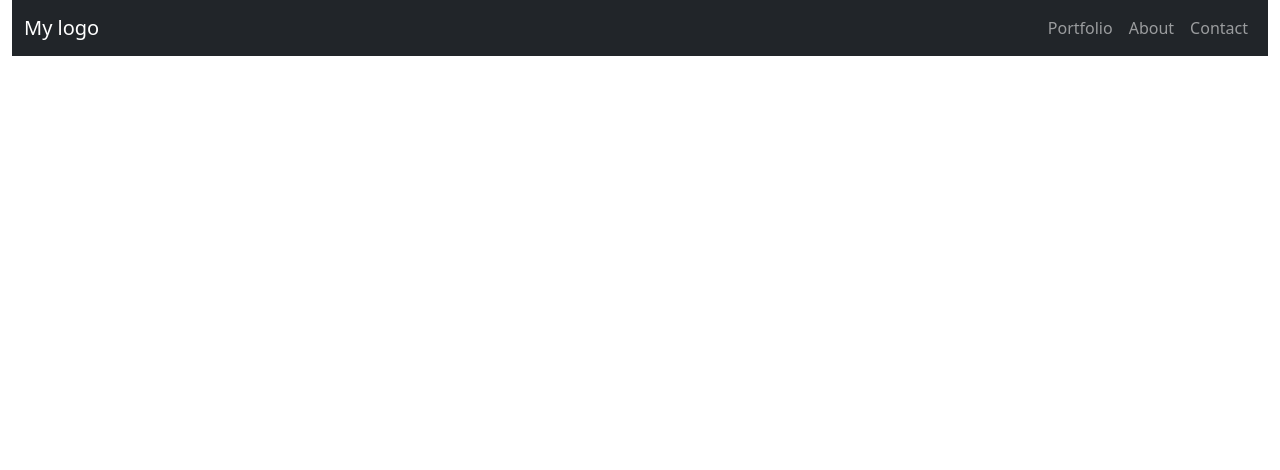
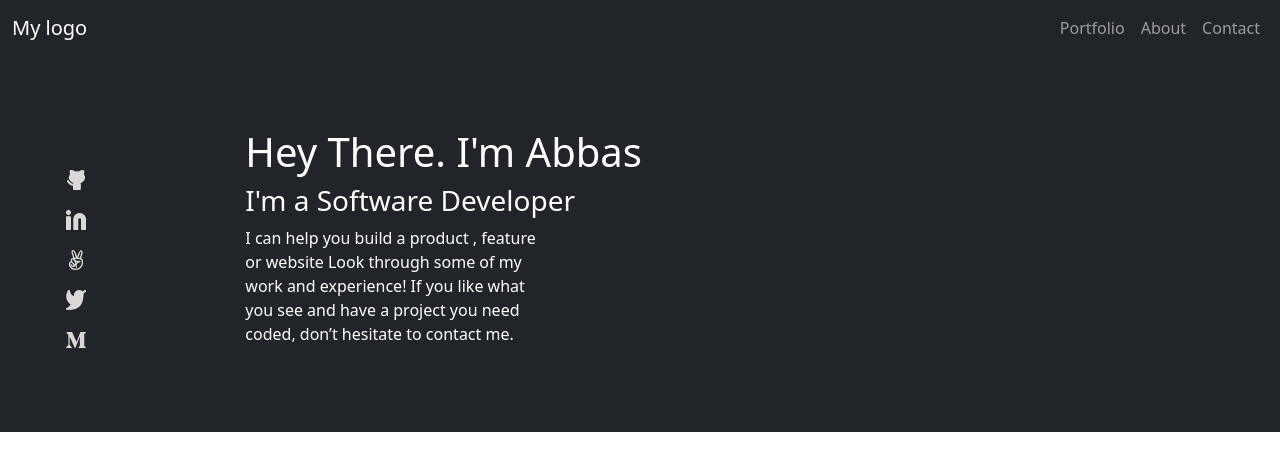
Before and after one commit to Yonashenok/portfolio, a website: page index.html in a window 1280 px wide. Drawn offline with nearby package versions, Linux system fonts and the light colour scheme.

Commit message:
Added the home section to html file

```diff
--- a/index.html
+++ b/index.html
@@ -15,7 +15,7 @@
     <title>Document</title>
   </head>
   <body>
-    <div class="container-fluid">
+    <div class="container-fluid g-0">
       <nav class="navbar navbar-dark bg-dark navbar-expand-md">
         <div class="container-fluid">
           <a class="navbar-brand" href="#">My logo</a>
@@ -39,7 +39,68 @@
       </nav>
     </div>
     <main>
-      <div></div>
+      <section
+        class="row container-fluid g-0 p-5 bg-dark bg-secondary"
+        id="home"
+      >
+        <!-- social media section starts here -->
+        <ul class="col-sm-2 p-2 mt-5">
+          <li>
+            <a href="#main"
+              ><img
+                src="images/github-icon.png"
+                alt="github-icon "
+                class="media-icon"
+            /></a>
+          </li>
+          <li>
+            <a href="#main"
+              ><img
+                src="images/linkedin-icon.png"
+                alt="linkedin-icon"
+                class="media-icon"
+            /></a>
+          </li>
+          <li>
+            <a href="#main"
+              ><img
+                src="images/angelist-icon.png"
+                alt="angelist-icon"
+                class="media-icon"
+            /></a>
+          </li>
+          <li>
+            <a href="#main"
+              ><img
+                src="images/twitter-icon.png"
+                alt="twitter-icon"
+                class="media-icon"
+            /></a>
+          </li>
+          <li>
+            <a href="#main"
+              ><img
+                src="images/medium-icon.png"
+                alt="medium-icon"
+                class="media-icon"
+            /></a>
+          </li>
+        </ul>
+        <div class="col-sm-6 mt-4">
+          <div>
+            <h1 class="text-white text-start">Hey There. I'm Abbas</h1>
+          </div>
+          <div class="home-pag-discription">
+            <h3 class="text-white text-start">I'm a Software Developer</h3>
+            <p class="text-white text-start w-50">
+              I can help you build a product , feature or website Look through
+              some of my work and experience! If you like what you see and have
+              a project you need coded, don’t hesitate to contact me.
+            </p>
+          </div>
+        </div>
+        <!-- social media section starts here -->
+      </section>
     </main>
   </body>
 </html>
```
Also changed, not shown: images/Group-2.png (added), images/Icon - Angelist.png (added), images/Icon - Linkedin.png (added), images/Icon - Mail.svg (added), images/Icon - Twitter.png (added), images/Icon -GitHub.png (added), images/Illustration-header.svg (added), images/Img Placeholder.png (added), images/Img-Placeholder-2.png (added), images/Menu-icon.png (added), images/MyLogo.png (added), images/Vector.png (added), images/angelist-icon.png (added), images/background-img.png (added), 5 more files.
